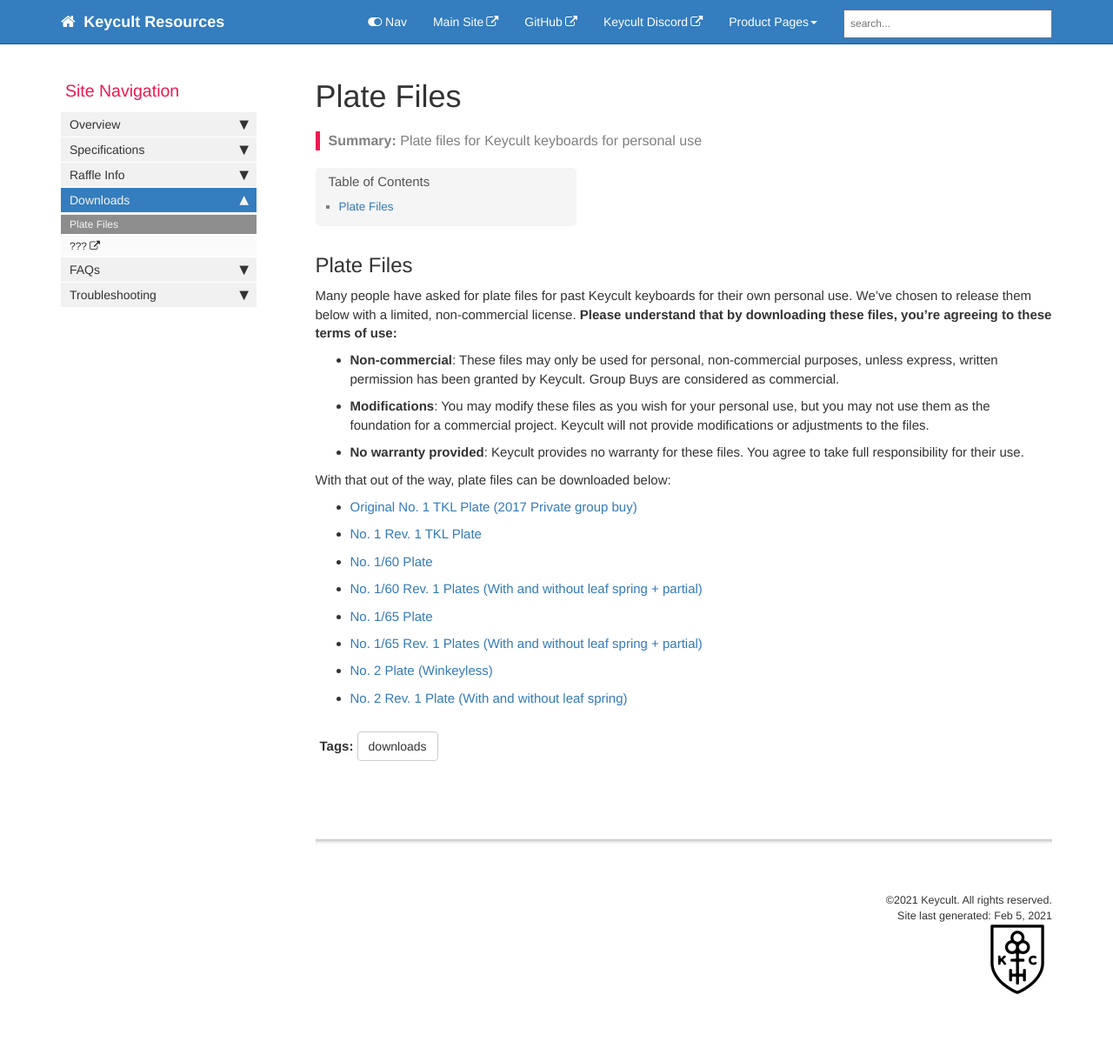
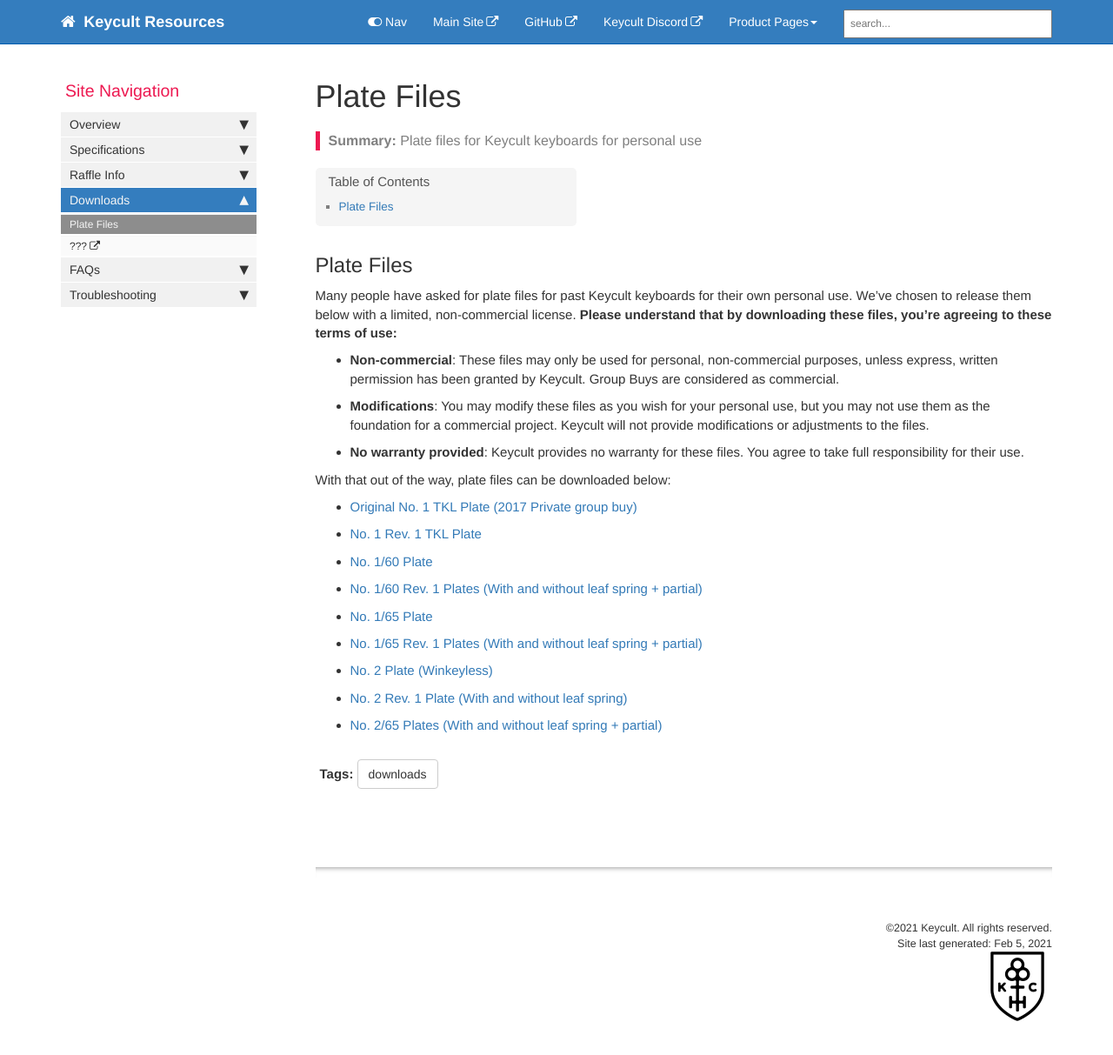
Before and after one commit to keycult/keycult-resources, a Jekyll site: the page built from pages/mydoc/downloads_plate_files.md, in a window 1280 px wide and 1234 px high. Shown: the top 1213 px of the window at 87% size. Built offline with Jekyll 4.4.1, drawn with Linux system fonts in a browser that asks for light colours; comment, search, counter and statistics services are not loaded.

Commit message:
Adding 2/65 plate files

```diff
--- a/pages/mydoc/downloads_plate_files.md
+++ b/pages/mydoc/downloads_plate_files.md
@@ -27,3 +27,4 @@
 * [No. 1/65 Rev. 1 Plates (With and without leaf spring + partial)](/plate_files/No165-Rev1-Plates.zip)
 * [No. 2 Plate (Winkeyless)](/plate_files/No2TKL-Plate.zip)
 * [No. 2 Rev. 1 Plate (With and without leaf spring)](/plate_files/No2Rev1TKL-Plate.zip)
+* [No. 2/65 Plates (With and without leaf spring + partial)](/plate_files/No265-Plates.zip)
```
Also changed, not shown: 1 other file.
